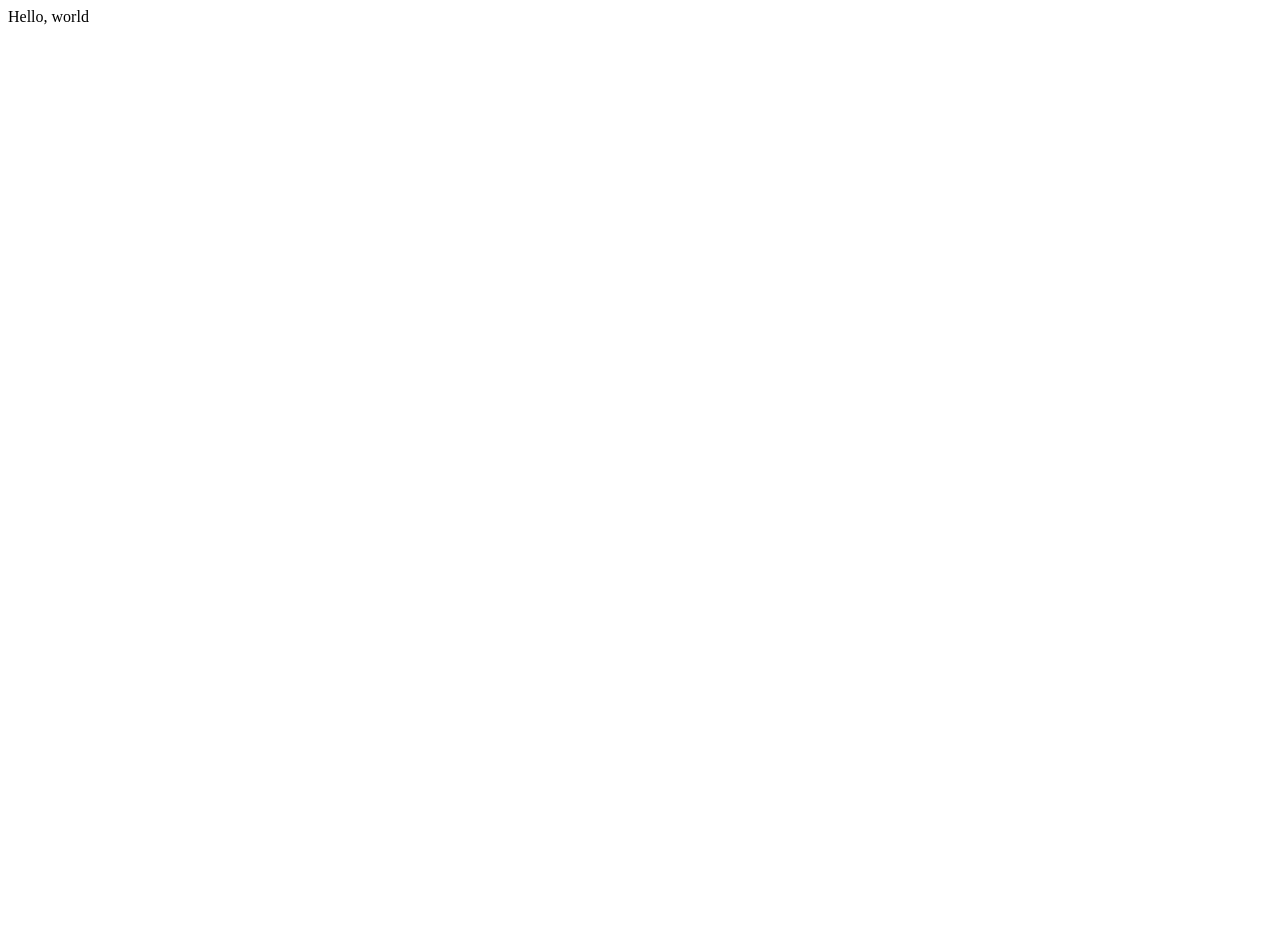
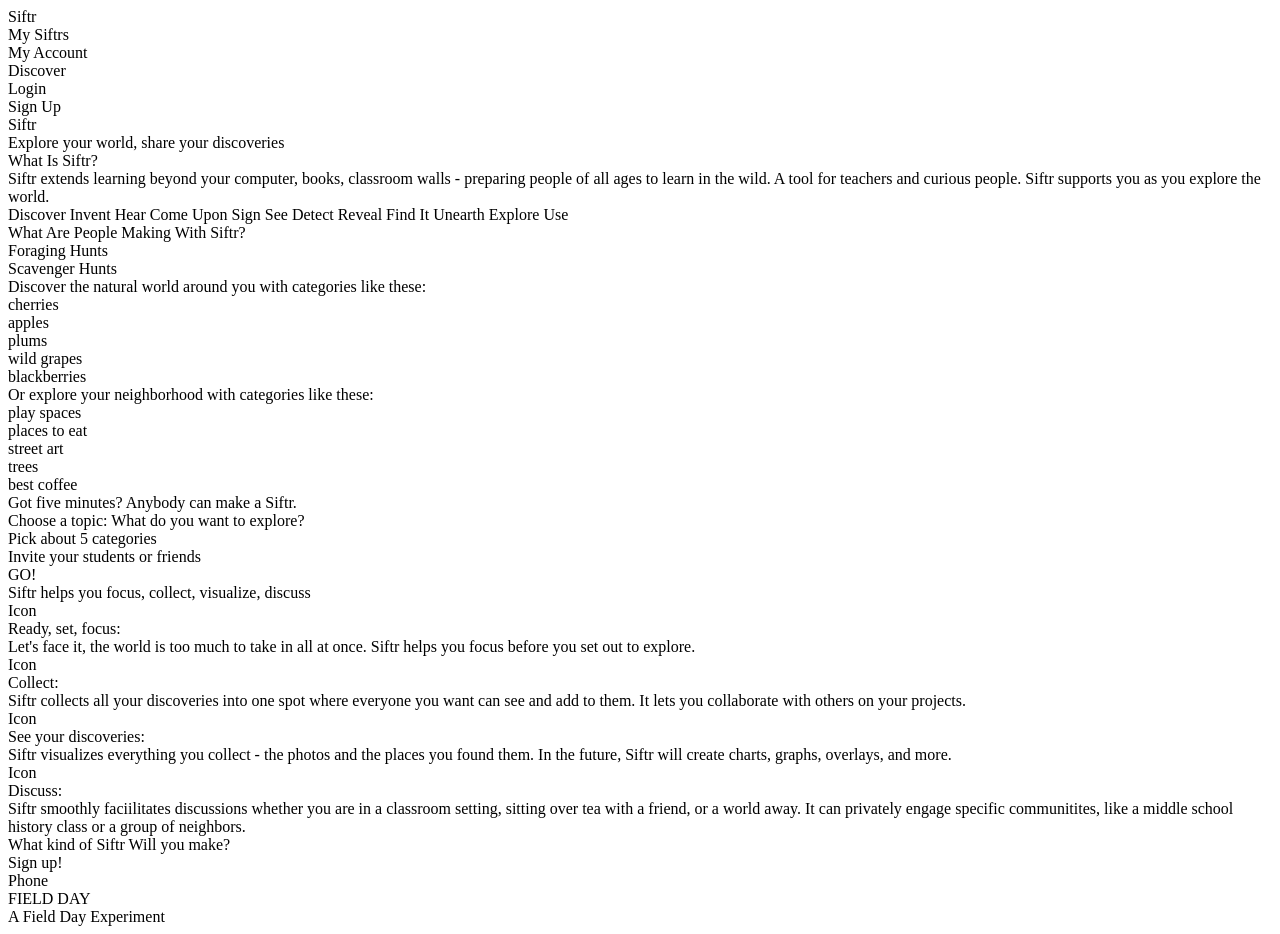
Before and after one commit to fielddaylab/siftr_home, a plain HTML site: page index.html in a window 1280 px wide. Before the commit the page ends 800 px from the top, so only its background shows below. Drawn offline with Linux system fonts and the light colour scheme.

Commit message:
blocked out stuff

```diff
--- a/index.html
+++ b/index.html
@@ -1,3 +1,126 @@
 <html>
-Hello, world
+<head>
+<style>
+</style>
+</head>
+<body>
+
+<div id="banner">
+<div id="top_bar">
+  <div>Siftr</div>
+  <div>My Siftrs</div><div>My Account</div><div>Discover</div><div>Login</div><div>Sign Up</div>
+</div>
+<div>Siftr</div>
+<div>Explore your world, share your discoveries</div>
+</div>
+
+<div id="what_is">
+What Is Siftr?
+<div>
+Siftr extends learning beyond your computer, books, classroom walls - preparing people of all ages to learn in the wild. A tool for teachers and curious people. Siftr supports you as you explore the world.
+</div>
+</div>
+
+<div id="discover_map">
+<div>
+Discover Invent Hear Come Upon Sign See Detect Reveal Find It Unearth Explore Use
+</div>
+</div>
+
+<div id="what_people_make">
+<div>
+What Are People Making With Siftr?
+</div>
+<div id="what_people_make_slideshow">
+<div> Foraging Hunts </div>
+<div> Scavenger Hunts </div>
+</div>
+</div>
+
+<div id="tags">
+<div id="left_tags">
+  <div>
+  Discover the natural world around you with categories like these:
+  </div>
+  <div id="categories">
+    <div> cherries </div>
+    <div> apples </div>
+    <div> plums </div>
+    <div> wild grapes </div>
+    <div> blackberries </div>
+  </div>
+</div>
+<div id="right_tags">
+  <div>
+  Or explore your neighborhood with categories like these:
+  </div>
+  <div id="categories">
+    <div> play spaces </div>
+    <div> places to eat </div>
+    <div> street art </div>
+    <div> trees </div>
+    <div> best coffee </div>
+  </div>
+</div>
+</div>
+
+<div id="anybody_can_make">
+<div id="got_five">
+  <div>
+  Got five minutes? Anybody can make a Siftr.
+  </div>
+</div>
+<div id="instructions">
+  <div id="to_do">
+    <div> Choose a topic: What do you want to explore? </div>
+    <div> Pick about 5 categories</div>
+    <div> Invite your students or friends</div>
+  </div>
+  <div>
+  GO!
+  </div>
+</div>
+</div>
+
+<div id="siftr_helps">
+<div>
+Siftr helps you focus, collect, visualize, discuss
+</div>
+</div>
+
+<div id="quadrants">
+  <div id="focus_quadrant">
+    <div>Icon</div>
+    <div>Ready, set, focus:</div>
+    <div>Let's face it, the world is too much to take in all at once. Siftr helps you focus before you set out to explore.</div>
+  </div>
+  <div id="collect_quadrant">
+    <div>Icon</div>
+    <div>Collect:</div>
+    <div>Siftr collects all your discoveries into one spot where everyone you want can see and add to them. It lets you collaborate with others on your projects.</div>
+  </div>
+  <div id="see_quadrant">
+    <div>Icon</div>
+    <div>See your discoveries:</div>
+    <div>Siftr visualizes everything you collect - the photos and the places you found them. In the future, Siftr will create charts, graphs, overlays, and more.</div>
+  </div>
+  <div id="discuss_quadrant">
+    <div>Icon</div>
+    <div>Discuss:</div>
+    <div>Siftr smoothly faciilitates discussions whether you are in a classroom setting, sitting over tea with a friend, or a world away. It can privately engage specific communitites, like a middle school history class or a group of neighbors.</div>
+  </div>
+</div>
+
+<div id="what_will_you_make">
+<div> What kind of Siftr Will you make?  </div>
+<div> Sign up! </div>
+<div> Phone</div>
+</div>
+
+<div id="footer">
+<div>FIELD DAY</div>
+<div>A Field Day Experiment</div>
+</div>
+
+</body>
 </html>
```
Also changed, not shown: 1 other file.
